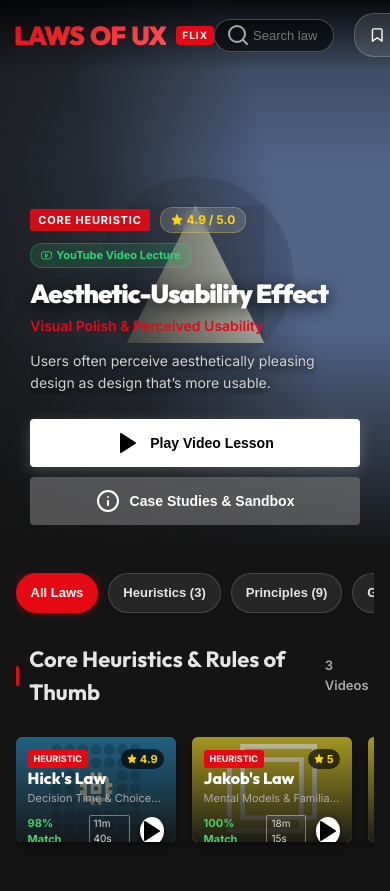
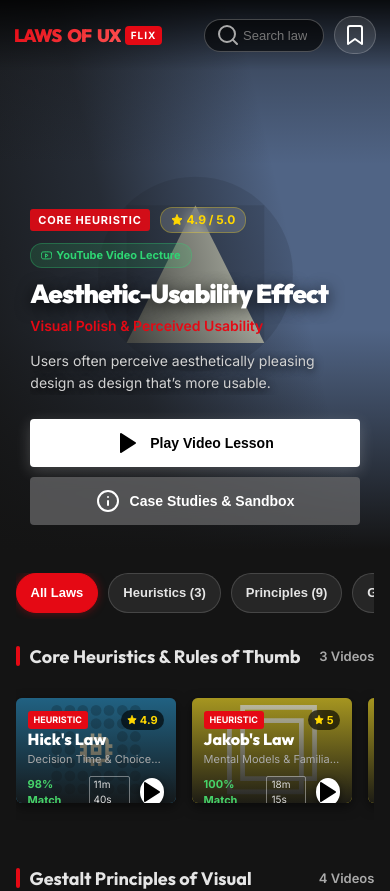
Before and after one commit to jankikunj537-nidhi/UX-Laws-Netflix-Style-Dashboard, a website built with Vite: page index.html in a window 390 px wide. Shown: the top 891 px of the page. Built offline with nearby package versions, Linux system fonts and the light colour scheme.

Commit message:
fix: mobile layout improvements for Android devices

```diff
--- a/src/style.css
+++ b/src/style.css
@@ -1587,3 +1587,48 @@ button, a, input, select, .pill-btn, .nav-link, .card-item, .modal-tab-btn {
     padding: 14px;
   }
 }
+
+/* Fix mobile layout issues */
+@media (max-width: 600px) {
+  .brand-icon {
+    font-size: 18px;
+  }
+  .brand-logo {
+    gap: 4px;
+  }
+  .nav-left {
+    gap: 10px;
+  }
+  .nav-right {
+    gap: 10px;
+  }
+  .my-list-btn-nav span {
+    display: none;
+  }
+  .my-list-btn-nav {
+    padding: 6px 8px;
+  }
+  .category-pills::-webkit-scrollbar {
+    display: none;
+  }
+  .category-pills {
+    -ms-overflow-style: none;
+    scrollbar-width: none;
+  }
+  .row-header {
+    align-items: flex-start;
+    gap: 8px;
+  }
+  .row-title {
+    font-size: 18px;
+    align-items: flex-start;
+  }
+  .row-title::before {
+    margin-top: 3px;
+    flex-shrink: 0;
+  }
+  .row-count {
+    flex-shrink: 0;
+    margin-top: 4px;
+  }
+}
```
